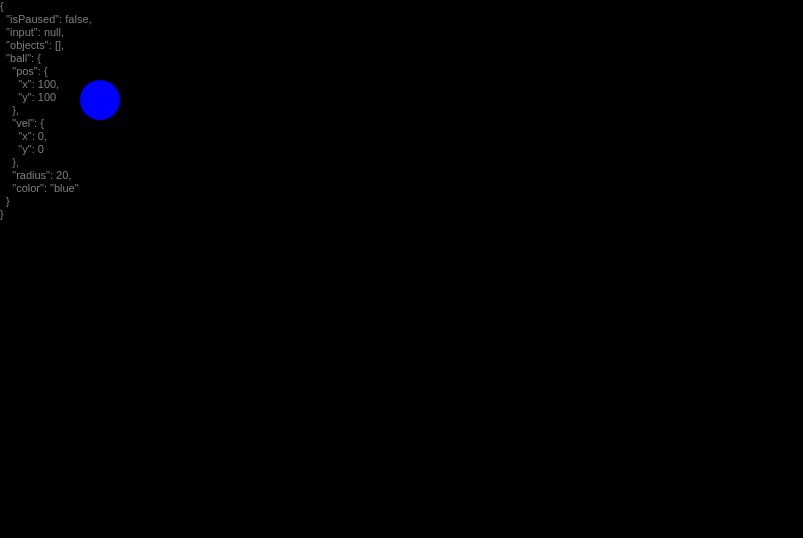
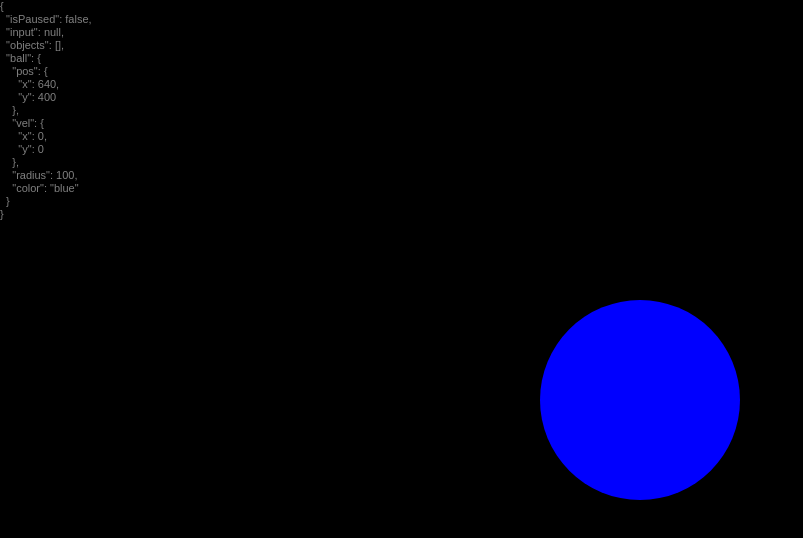
Before and after one commit to tylerschloesser/react-typescript-sandbox, a React app: page / in a window 1280 px wide. Shown: the top 538 px of the page, without its empty margins (0-803 px from the left). Built offline with nearby package versions, Linux system fonts and the light colour scheme.

Commit message:
update ball

```diff
--- a/src/index.tsx
+++ b/src/index.tsx
@@ -100,9 +100,9 @@ const gameState$ = new BehaviorSubject<GameState>({
   input: null,
   objects: [],
   ball: {
-    pos: { x: 100, y: 100 },
+    pos: { x: canvas.width / 2, y: canvas.height / 2 },
     vel: { x: 0, y: 0 },
-    radius: 20,
+    radius: 100,
     color: 'blue',
   }
 })
```
